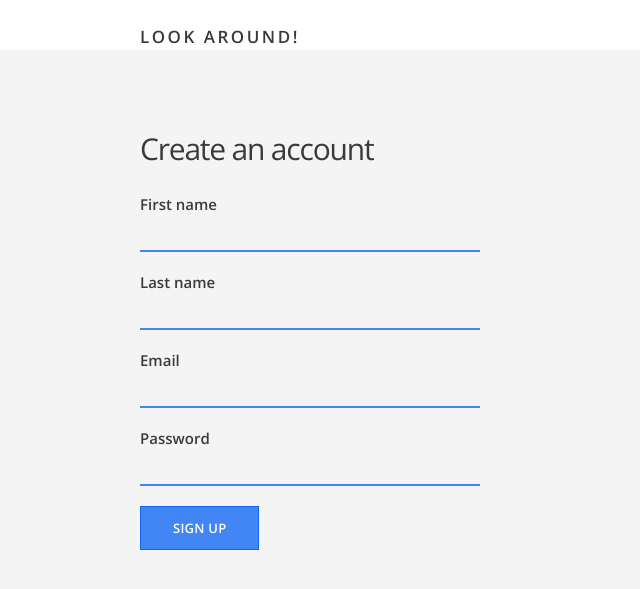
After one commit to ohitssway/lookaround, a Flask app: page /signup in a window 1280 px wide. The commit adds this page. Shown: the top 589 px of the page, without its empty margins (0-640 px from the left). Run offline with Flask 2, Linux system fonts and the light colour scheme.

Commit message:
Added a signup page and connected a postgres database

```diff
--- /dev/null
+++ b/forms.py
@@ -0,0 +1,9 @@
+from flask_wtf import Form
+from wtforms import StringField, PasswordField, SubmitField
+
+class SignupForm(Form):
+    first_name = StringField('First name')
+    last_name = StringField('Last name')
+    email = StringField('Email')
+    password = PasswordField('Password')
+    submit = SubmitField('Sign up')
--- a/routes.py
+++ b/routes.py
@@ -1,6 +1,13 @@
 from flask import Flask, render_template
+from models import db
+from forms import SignupForm
 
 app = Flask(__name__)
+
+app.config['SQLALCHEMY_DATABASE_URI'] = 'postgres://localhost/lookaround'
+db.init_app(app)
+
+app.secret_key = "development-key"
 
 @app.route("/")
 def index():
@@ -10,5 +17,10 @@ def index():
 def about():
     return render_template("about.html")
 
+@app.route("/signup")
+def signup():
+    form = SignupForm()
+    return render_template('signup.html', form=form)
+
 if __name__ == "__main__":
     app.run(debug=True)
--- a/templates/index.html
+++ b/templates/index.html
@@ -4,7 +4,7 @@
             <div class='container'>
                 <div class='section-content'>
                     <h2> Find cool places near you. </h2>
-                    <a href='#' class='btn-primary'> Sign up </a>
+                    <a href='{{url_for('signup')}}' class='btn-primary'> Sign up </a>
                     <a href='{{url_for('about')}}' class='btn-secondary'> Learn more </a>
                 </div>
 
--- /dev/null
+++ b/templates/signup.html
@@ -0,0 +1,63 @@
+{% extends "layout.html" %}
+
+{% block content %}
+  <main class="container signup-section">
+    <div class="section-content">
+      <h2>Create an account</h2>
+
+      <form method="POST" action="/signup">
+        {{ form.hidden_tag() }}
+
+        <div class="form-group">
+          {{ form.first_name.label }}
+
+          {% if form.first_name.errors %}
+            {% for error in form.first_name.errors %}
+              <p class="error-message">{{ error }}</p>
+            {% endfor %}
+          {% endif %}
+
+          {{ form.first_name }}
+        </div>
+
+        <div class="form-group">
+          {{ form.last_name.label }}
+
+          {% if form.last_name.errors %}
+            {% for error in form.last_name.errors %}
+              <p class="error-message">{{ error }}</p>
+            {% endfor %}
+          {% endif %}
+
+          {{ form.last_name }}
+        </div>
+
+        <div class="form-group">
+          {{ form.email.label }}
+
+          {% if form.email.errors %}
+            {% for error in form.email.errors %}
+              <p class="error-message">{{ error }}</p>
+            {% endfor %}
+          {% endif %}
+
+          {{ form.email }}
+        </div>
+
+        <div class="form-group">
+          {{ form.password.label }}
+
+          {% if form.password.errors %}
+            {% for error in form.password.errors %}
+              <p class="error-message">{{ error }}</p>
+            {% endfor %}
+          {% endif %}
+
+          {{ form.password }}
+        </div>
+
+        {{ form.submit(class="btn-primary") }}
+      </form>
+    </div>
+  </main>
+{% endblock %}
```
Also changed, not shown: models.py (added, +24 -0 lines).
